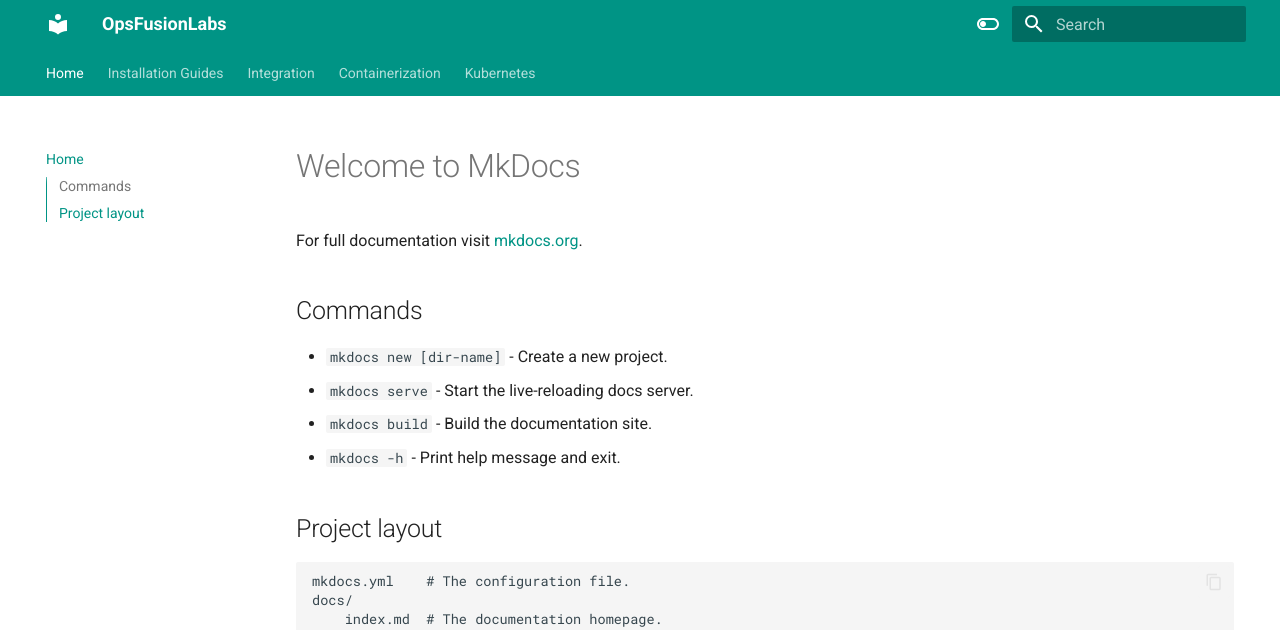
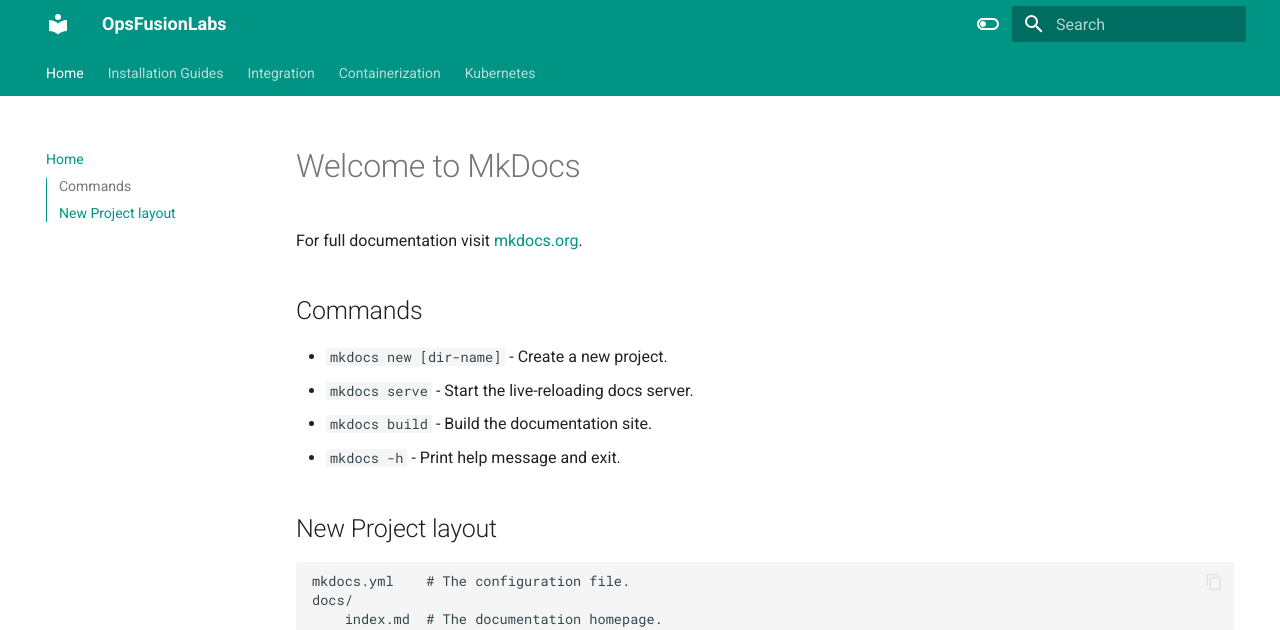
Before and after one commit to opsfusionlabs/opsfusionlabs, an MkDocs documentation site: the page built from docs/index.md, in a window 1280 px wide. Shown: the top 630 px of the page. Built offline with MkDocs 1.6.1 and Material for MkDocs 9.7.7, drawn with Linux system fonts in a browser that asks for light colours.

```diff
--- a/docs/index.md
+++ b/docs/index.md
@@ -9,7 +9,7 @@ For full documentation visit [mkdocs.org](https://www.mkdocs.org).
 * `mkdocs build` - Build the documentation site.
 * `mkdocs -h` - Print help message and exit.
 
-## Project layout
+## New Project layout
 
     mkdocs.yml    # The configuration file.
     docs/
```
